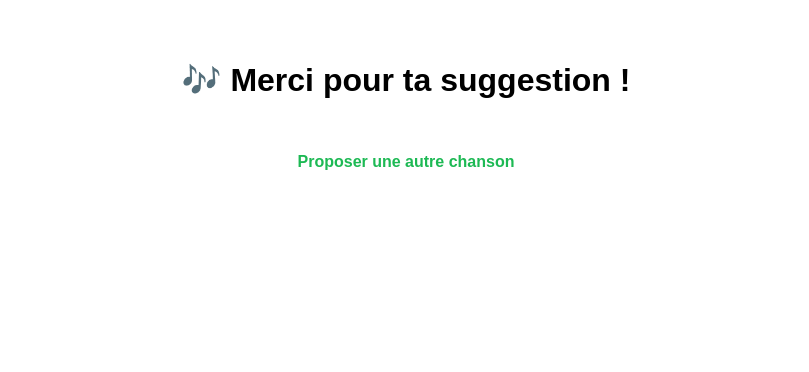
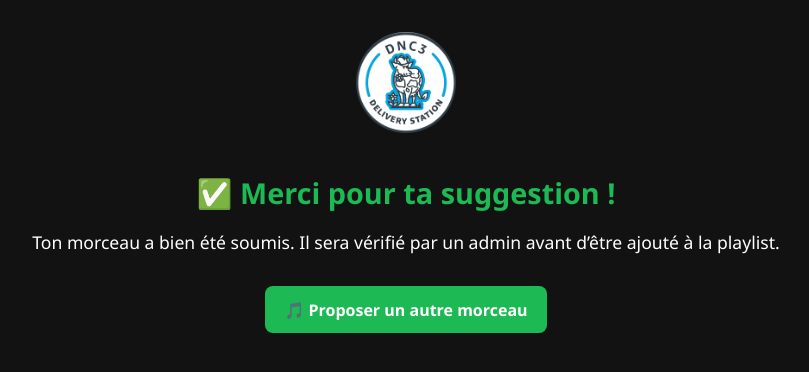
Before and after one commit to editionsnathan/spotify-playlist-dnc3, a Flask app: template templates/submitted.html in a window 1280 px wide. Shown: the top 372 px of the page, without its empty margins (234-1043 px from the left). Run offline with Flask 3, Linux system fonts and the light colour scheme; the template is opened without the code that fills it, so the values that code supplies are empty.

Commit message:
Update submitted.html

```diff
--- a/templates/submitted.html
+++ b/templates/submitted.html
@@ -2,15 +2,55 @@
 <html lang="fr">
 <head>
   <meta charset="UTF-8">
-  <title>Merci !</title>
+  <title>Merci pour ta suggestion !</title>
   <meta name="viewport" content="width=device-width, initial-scale=1">
   <style>
-    body { text-align: center; font-family: sans-serif; padding: 2rem; }
-    a { display: inline-block; margin-top: 2rem; font-weight: bold; color: #1DB954; text-decoration: none; }
+    body {
+      font-family: 'Segoe UI', sans-serif;
+      background-color: #121212;
+      color: white;
+      text-align: center;
+      padding: 2rem;
+      margin: 0;
+    }
+
+    img.logo {
+      max-width: 100px;
+      margin-bottom: 1rem;
+    }
+
+    h1 {
+      color: #1DB954;
+      font-size: 1.8rem;
+      margin-bottom: 1rem;
+    }
+
+    p {
+      font-size: 1.1rem;
+      margin-bottom: 2rem;
+    }
+
+    a {
+      display: inline-block;
+      padding: 0.8rem 1.2rem;
+      background-color: #1DB954;
+      color: white;
+      border-radius: 8px;
+      text-decoration: none;
+      font-weight: bold;
+    }
+
+    a:hover {
+      background-color: #18a74d;
+    }
   </style>
 </head>
 <body>
-  <h1>🎶 Merci pour ta suggestion !</h1>
-  <a href="/">Proposer une autre chanson</a>
+
+  <img src="/static/logo.png" alt="Logo" class="logo">
+  <h1>✅ Merci pour ta suggestion !</h1>
+  <p>Ton morceau a bien été soumis. Il sera vérifié par un admin avant d’être ajouté à la playlist.</p>
+  <a href="/">🎵 Proposer un autre morceau</a>
+
 </body>
 </html>
```
